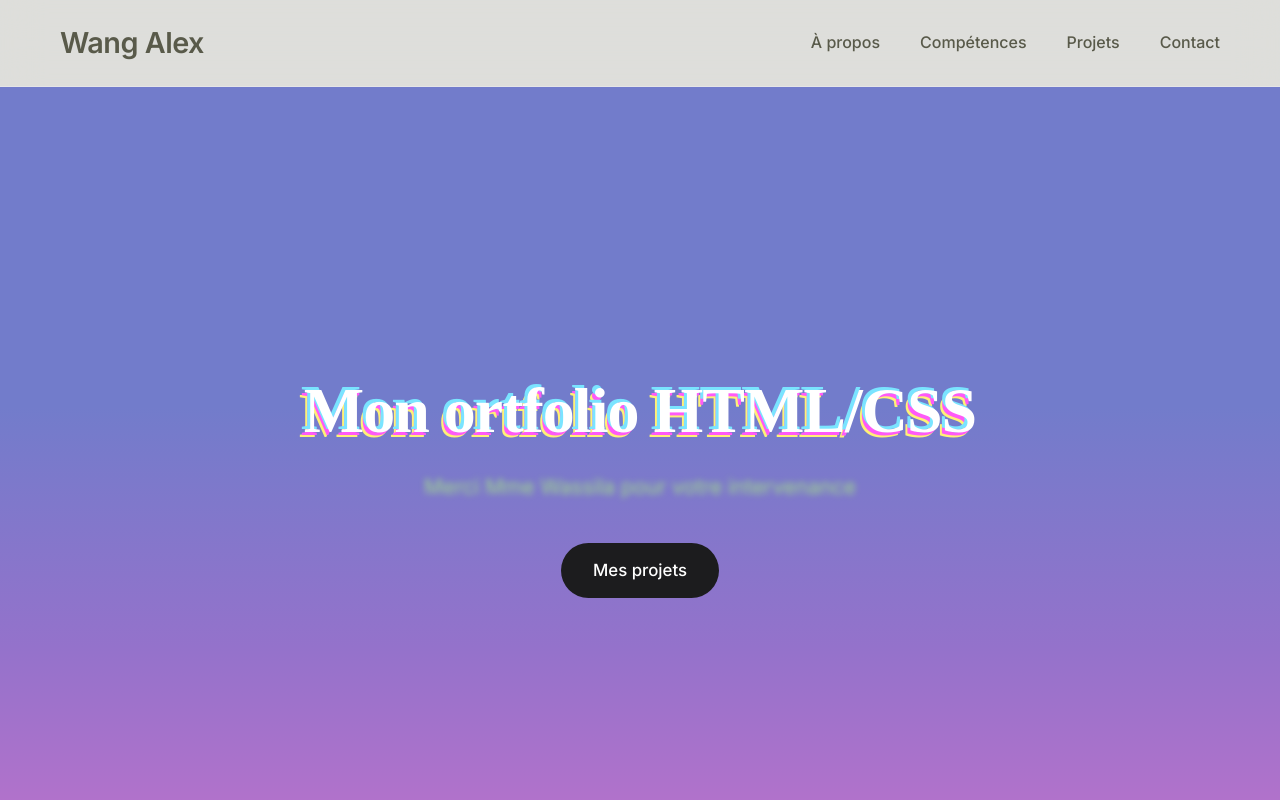
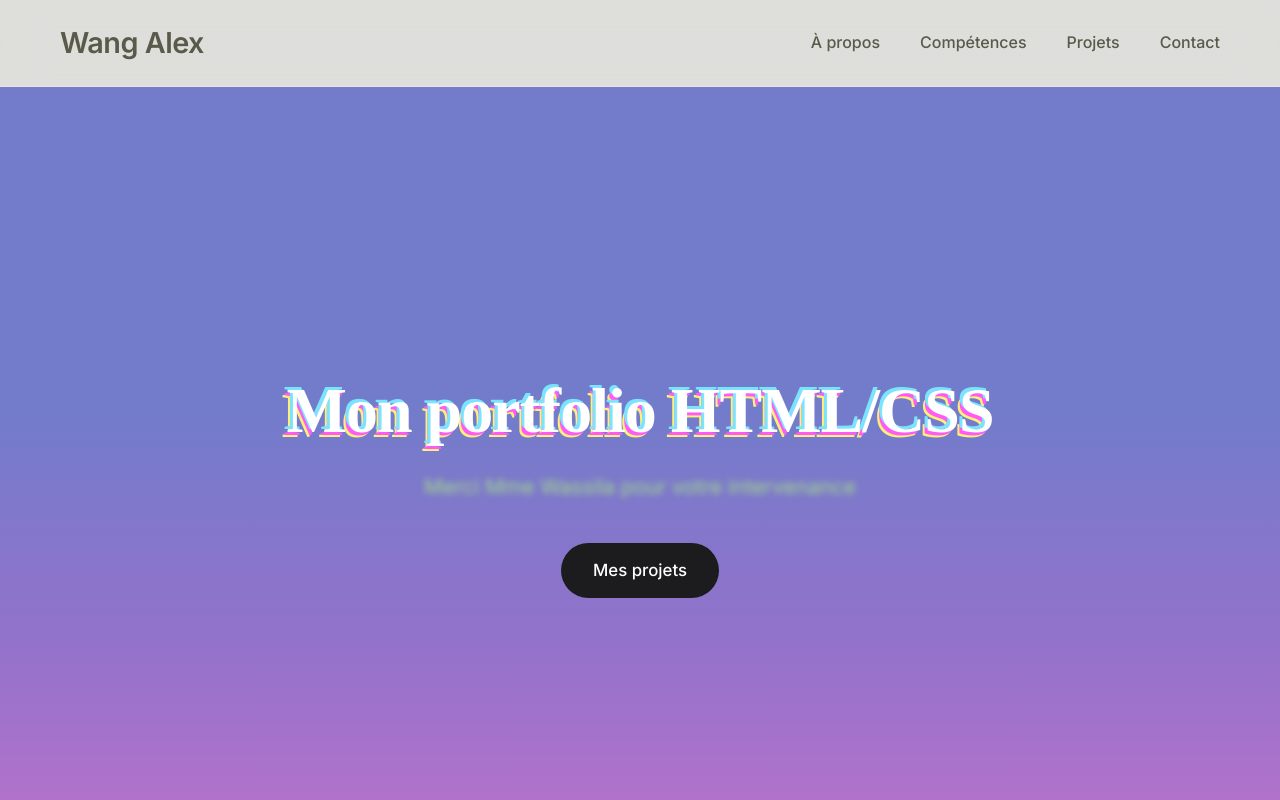
Before and after one commit to Alex243-d/Devoir-portfolio, a plain HTML site: page index.html in a window 1280 px wide. Shown: the top 800 px of the page. Drawn offline with Linux system fonts and the light colour scheme; a web font is replaced by a local one.

Commit message:
J'ai remis le p de portfolio

```diff
--- a/index.html
+++ b/index.html
@@ -28,7 +28,7 @@
   </header> <!-- ajout de deux effets hover dans le sous titre et le bouton "mes projets"= -->
   <section class="hero">
     <div class="container">
-      <h1> Mon ortfolio HTML/CSS </h1>
+      <h1> Mon portfolio HTML/CSS </h1>
       <p class="text-blur-out"> Merci Mme Wassila pour votre intervenance </p> <a href="#projects" class="cta-button slide-fwd-center ">Mes projets</a>
     </div>
   </section> <!--ajout d'une photo de moi créée par l'ia -->
```
